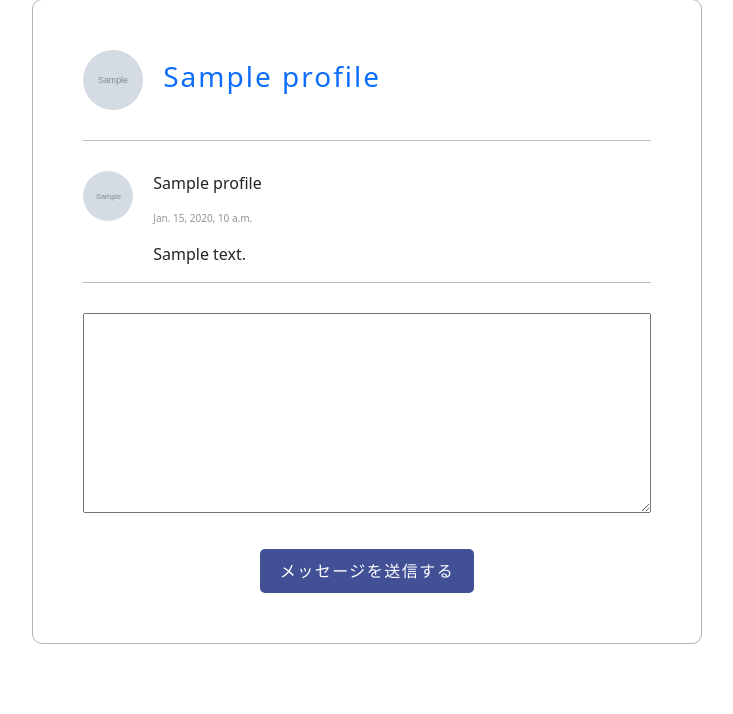
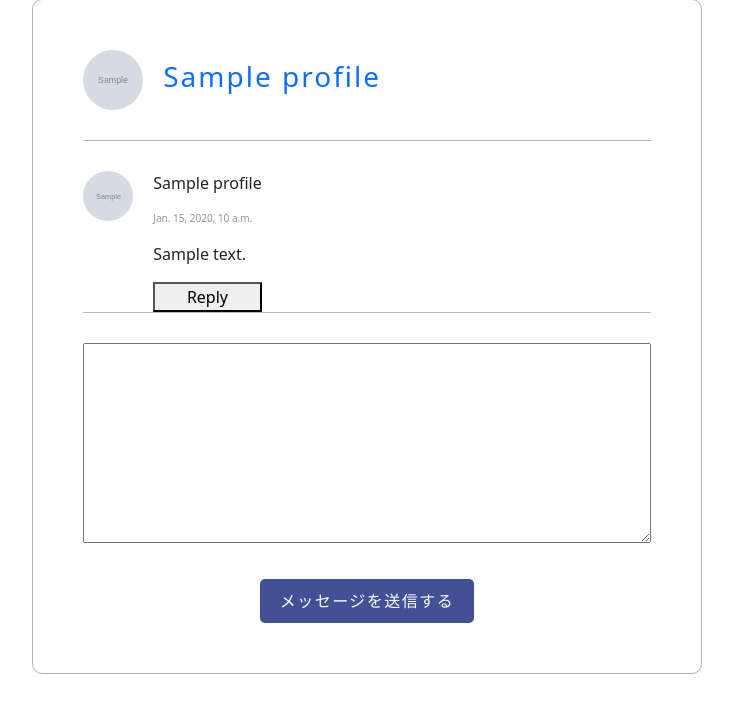
Before and after one commit to tk-art/my-first-blog, a Django app: page /want/1/1/ in a window 1280 px wide. Shown: the part 216-930 px from the top of the page, without its empty margins (273-1006 px from the left). Run offline with Django 4.2, Linux system fonts and the light colour scheme; tables that the repository leaves empty hold one stand-in row (values such as "Sample post"); grey boxes marked "Sample" are stand-in pictures; data that the repository does not hold is empty.

Commit message:
Add reply_to to the model so that you can decide who to reply to

```diff
--- a/app/forms.py
+++ b/app/forms.py
@@ -32,4 +32,4 @@ class ProfileForm(forms.ModelForm):
 class MessaForm(forms.ModelForm):
     class Meta:
         model = Messa
-        fields = ['content']
+        fields = ['content', 'reply_to']
--- a/app/models.py
+++ b/app/models.py
@@ -46,6 +46,7 @@ class Profile(models.Model):
 class Messa(models.Model):
     sender = models.ForeignKey(CustomUser, related_name='sender', on_delete=models.CASCADE)
     receiver = models.ForeignKey(CustomUser, related_name='receiver', on_delete=models.CASCADE)
+    reply_to = models.ForeignKey('self', on_delete=models.CASCADE, null=True, blank=True)
     item = models.ForeignKey(Item, on_delete=models.CASCADE)
     content = models.TextField()
     timestamp = models.DateTimeField(auto_now_add=True)
--- a/app/templates/want.html
+++ b/app/templates/want.html
@@ -29,6 +29,9 @@
             {% endif %}
               <p class="message-timestamp">{{ message.timestamp }}</p>
               <p class="message-content">{{ message.content }}</p>
+              {% if item.user != request.user %}
+                <button class="reply-btn" data-reply-to="{{ message.id }}">Reply</button>
+              {% endif %}
             </div>
           </div>
           <div class="kugiri"></div>
@@ -37,6 +40,7 @@
       <form id="message-form">
         {% csrf_token %}
         <textarea id="content" name="content"></textarea>
+        <input type="hidden" id="reply_to" name="reply_to">
         <button type="submit" class="message-btn">メッセージを送信する</button>
       </form>
     </div>
--- a/app/views.py
+++ b/app/views.py
@@ -234,9 +234,7 @@ def want(request, item_id, user_id):
     item =  get_object_or_404(Item, pk=item_id)
     user = get_object_or_404(CustomUser, pk=user_id)
     user1 = item.user.profile
-    #messages = Messa.objects.filter(item=item, sender__in=[item.user, user], receiver__in=[item.user, user])
-    messages = Messa.objects.filter(Q(sender=item.user, receiver=user) | Q(sender=user, receiver=item.user))
-    sender = None
+    messages = Messa.objects.filter(item=item)
 
     context = {
         'item' : item,
@@ -253,6 +251,13 @@ def message(request, item_id):
         form = MessaForm(request.POST)
         if form.is_valid():
             message = form.cleaned_data['content']
+            reply_to_id = form.cleaned_data.get['reply_to']
+
+            if reply_to_id:
+                original_message = Messa.objects.get(id=reply_to_id)
+                receiver = original_message.sender
+            else:
+                receiver = item.user
             message = Messa.objects.create(sender=user, receiver=item.user, item=item, content=message)
 
             if item.user != user:
--- a/static/js/main.js
+++ b/static/js/main.js
@@ -154,3 +154,8 @@ $(document).ready(function() {
       });
    });
 });
+
+$('.reply-btn').click(function() {
+  var reply_to_id = $(this).data('reply-to');
+  $('#reply_to').val(reply_to_id);
+});
```
Also changed, not shown: app/migrations/0022_messa_reply_to.py (added).
